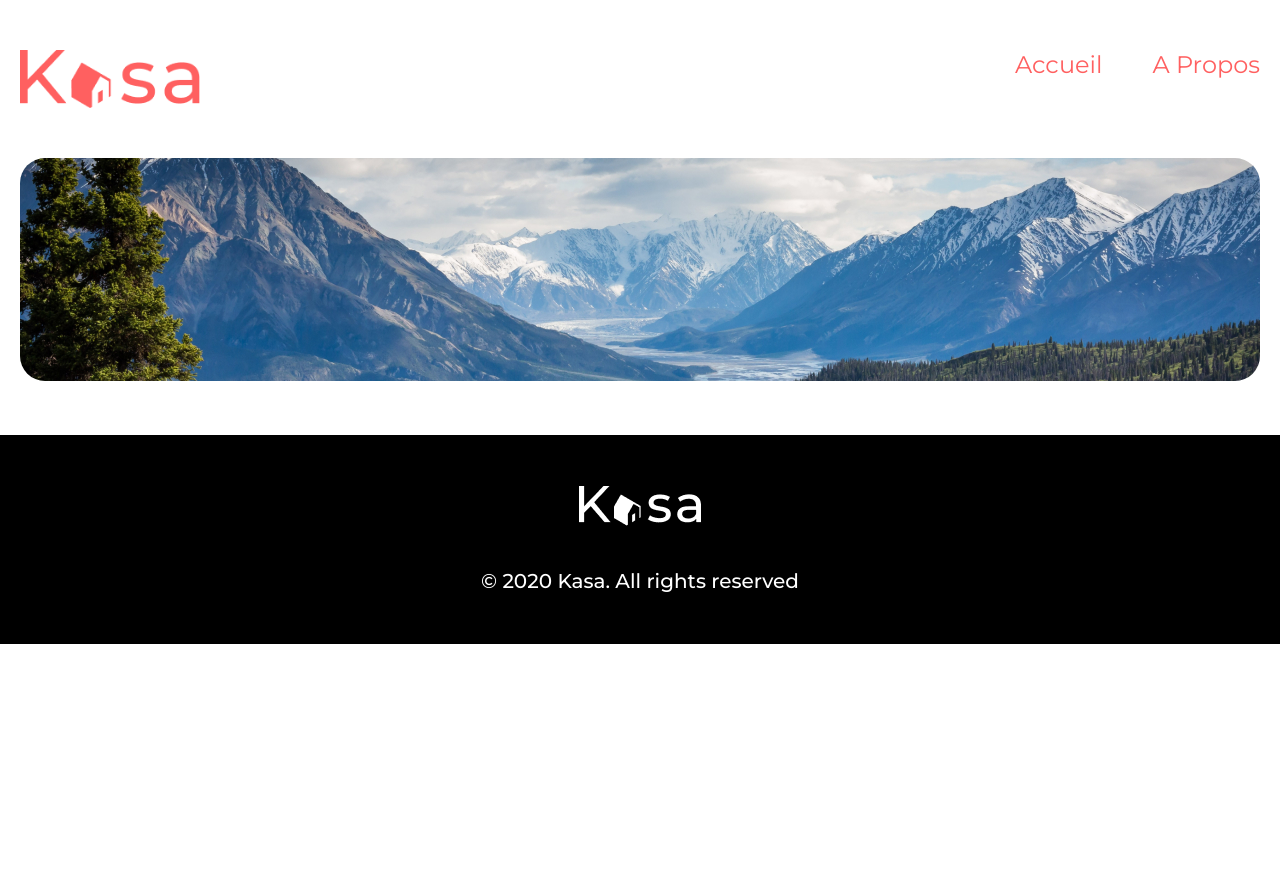
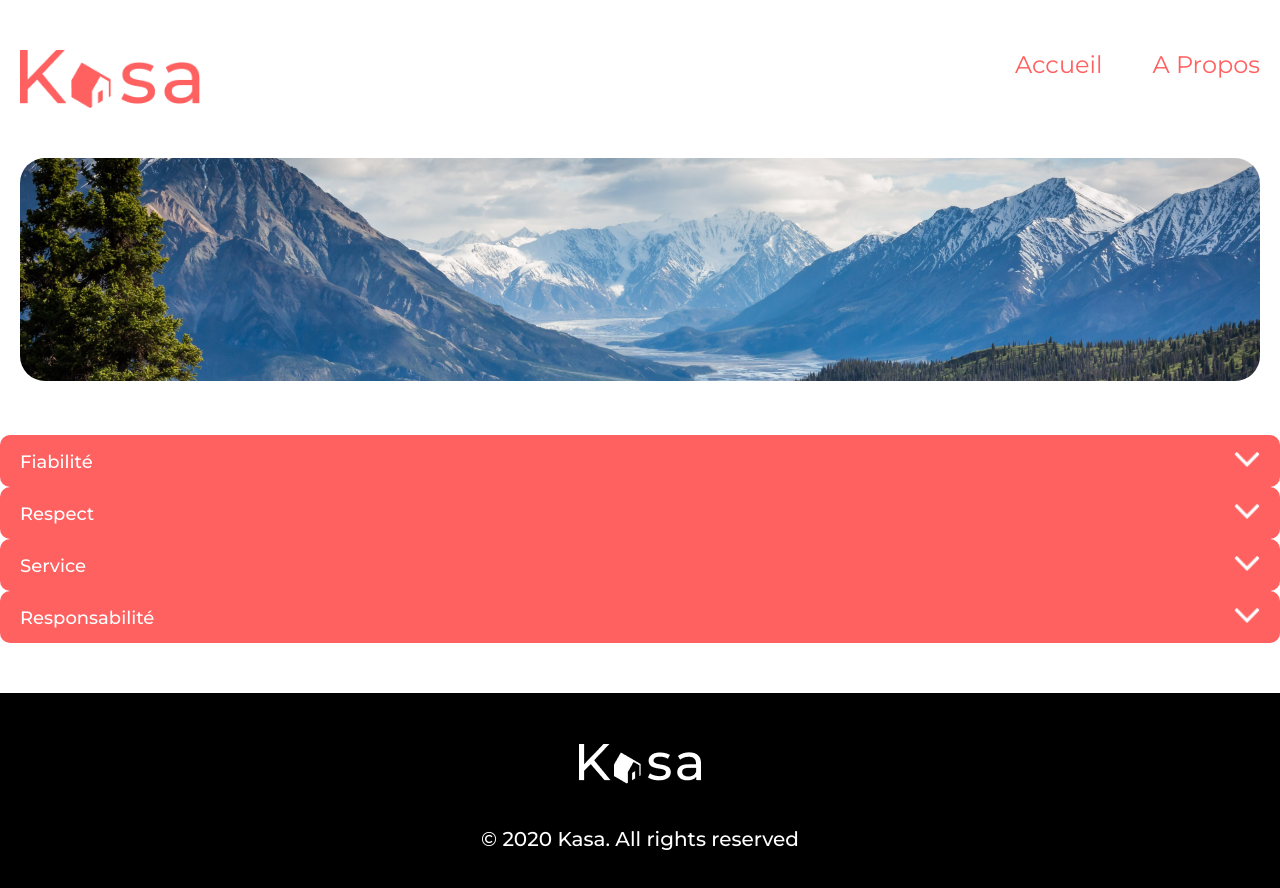
Before and after one commit to ThomasdevLC/kasa, a React (Create React App) app: page /about in a window 1280 px wide. Shown: the top 888 px of the page. Before the commit the page ends 800 px from the top, so only its background shows below. Built offline with nearby package versions, Linux system fonts and the light colour scheme.

Commit message:
dropdown scss fixed

```diff
--- a/src/components/Dropdown.jsx
+++ b/src/components/Dropdown.jsx
@@ -14,7 +14,7 @@
           <img
             onClick={() => setShowMode(!showMode)}
             src={!showMode ? close : open}
-            alt="flèche"
+            alt="flèche d'ouverture et fermeture "
           />
         </div>
       </div>
--- a/src/components/Dropdown.scss
+++ b/src/components/Dropdown.scss
@@ -1,3 +1,7 @@
+.dropdown {
+  width: 100%;
+}
+
 .dropdown__title {
   display: flex;
   justify-content: space-between;
@@ -6,7 +10,6 @@
   padding: 16px 20px 13px 20px;
   color: white;
   background-color: var(--primary);
-  width: 582px;
   position: relative;
 
   h2 {
@@ -24,7 +27,6 @@
   font-size: 18px;
   font-weight: 400;
   min-height: 249px;
-  width: 582px;
   background-color: var(--gray-1);
   border-radius: 10px;
   padding: 40px 15px 50px 20px;
--- a/src/pages/About.jsx
+++ b/src/pages/About.jsx
@@ -2,16 +2,53 @@
 import Footer from "../components/Footer";
 import Header from "../components/Header";
 import aboutPic from "../assets/images/aboutPic.jpg";
+import Dropdown from "../components/Dropdown";
 import "./About.scss";
+// import "../components/Dropdown.scss";
 
 const About = () => {
+  const aboutList = [
+    {
+      title: "Fiabilité",
+      text: "Les annonces postées sur Kasa garantissent une fiabilité totale. Les photos sont conformes aux logements, et toutes les informations sont régulièrement vérifiées  par nos équipes.",
+      id: 1,
+    },
+    {
+      title: "Respect",
+      text: "La bienveillance fait partie des valeurs fondatrices de Kasa. Tout comportement discriminatoire ou de perturbation du voisinage entraînera une exclusion de notre plateforme.",
+      id: 2,
+    },
+    {
+      title: "Service",
+      text: "Nos équipes se tiennent à votre disposition pour vous fournir une expérience parfaite. N'hésitez pas à nous contacter si vous avez la moindre question.",
+      id: 3,
+    },
+    {
+      title: "Responsabilité",
+      text: "La sécurité est la priorité de Kasa. Aussi bien pour nos hôtes que pour les voyageurs, chaque logement correspond aux critères de sécurité établis par nos services. En laissant une note aussi bien à l'hôte qu'au locataire, cela permet à nos équipes de vérifier que les standards sont bien respectés. Nous organisons également des ateliers sur la sécurité domestique pour nos hôtes.",
+      id: 4,
+    },
+  ];
+
+  const aboutArticles = aboutList.map((article) => {
+    return (
+      <div className="dropdown__about" key={article.id}>
+        <Dropdown title={article.title} text={article.text} />
+      </div>
+    );
+  });
+
   return (
     <div className="about">
       <Header />
       <div className="about__top">
-        <img src={aboutPic} alt="montagnes" className="about__top__picture" />
+        <img
+          src={aboutPic}
+          alt="image de montagnes"
+          className="about__top__picture"
+        />
       </div>
-
+      {aboutArticles}
       <Footer />
     </div>
   );
--- a/src/pages/About.scss
+++ b/src/pages/About.scss
@@ -10,3 +10,8 @@
   object-fit: cover;
   border-radius: 25px;
 }
+.about__dropdown {
+  display: flex;
+  flex-direction: column;
+  row-gap: 20px;
+}
--- a/src/pages/HouseForm.scss
+++ b/src/pages/HouseForm.scss
@@ -67,36 +67,11 @@
   justify-content: space-between;
   margin: auto;
   height: 340px;
-  .houseform__body__dropdown__title {
-    display: flex;
-    justify-content: space-between;
-    height: 52px;
-    border-radius: 10px;
-    padding: 16px 20px 13px 20px;
-    color: white;
-    background-color: var(--primary);
+
+  .houseform__body__dropdown__left {
     width: 582px;
-    position: relative;
-    h2 {
-      font-size: 18px;
-      font-weight: 500;
-    }
-    img {
-      color: white;
-      width: 26.4px;
-      height: 15.5px;
-      cursor: pointer;
-    }
   }
-  .houseform__body__dropdown__text {
-    font-size: 18px;
-    font-weight: 400;
-    min-height: 249px;
+  .houseform__body__dropdown__right {
     width: 582px;
-    background-color: var(--gray-1);
-    border-radius: 10px;
-    padding: 40px 15px 50px 20px;
-    margin-top: -10px;
-    line-height: 25px;
   }
 }
```
